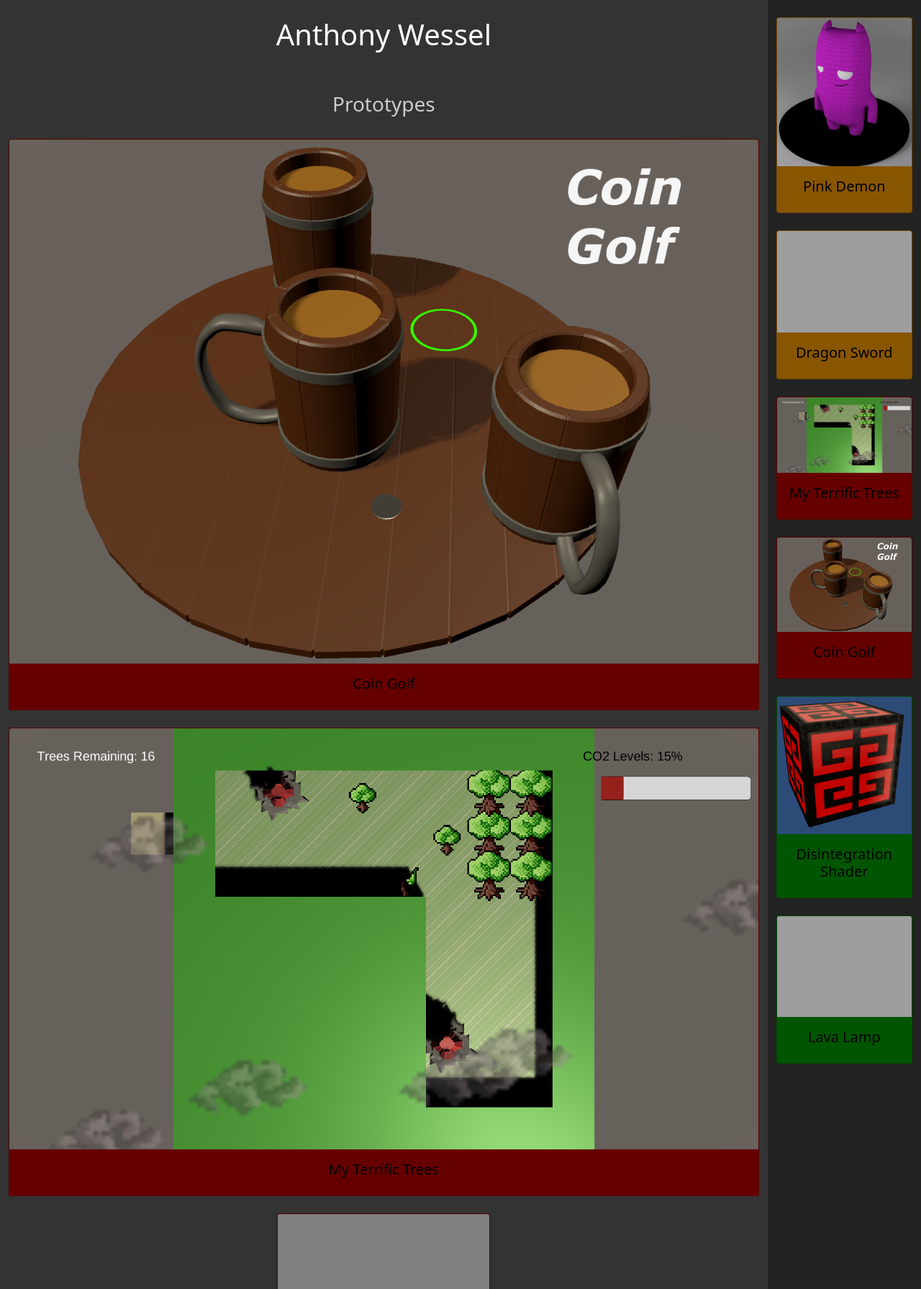
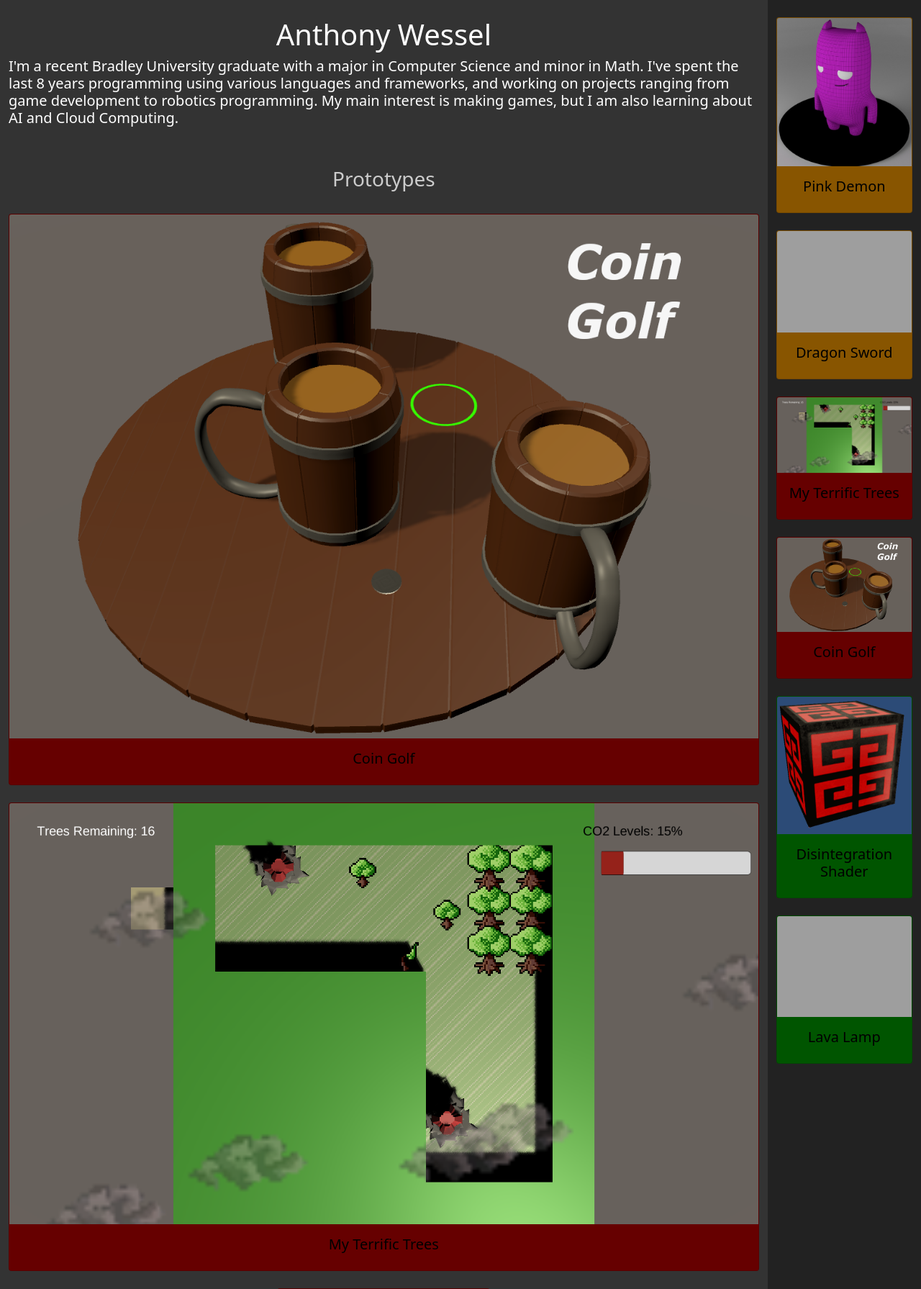
Before and after one commit to Anthony-Wessel/Portfolio, a PHP site: page / in a window 1280 px wide. Shown: the part 58-1849 px from the top of the page at 72% size. Run offline with PHP 8.4, Linux system fonts and the light colour scheme; grey boxes are pictures that could not be loaded.

Commit message:
added icon and about section on index

```diff
--- a/BasePages/indexBase.php
+++ b/BasePages/indexBase.php
@@ -1,6 +1,8 @@
 <div class="row">
   <h1 class="text-center" style="color:#FFFFFF">Anthony Wessel</h1>
 </div>
+
+<h5 style="color:#FFFFFF">I'm a recent Bradley University graduate with a major in Computer Science and minor in Math. I've spent the last 8 years programming using various languages and frameworks, and working on projects ranging from game development to robotics programming. My main interest is making games, but I am also learning about AI and Cloud Computing.</h5>
 
 <br>
 <br>
@@ -33,13 +35,13 @@
         <?php echo CreateSummaryCard("Content/VFX/Corruption.json") ?>
       </div>
       <div class="col-4">
-        <?php echo CreateSummaryCard("Content/VFX/Disintegrate.json") ?>
+        <?php echo CreateSummaryCard("Content/VFX/Wireframe.json") ?>
       </div>
       <div class="col-4">
         <?php echo CreateSummaryCard("Content/VFX/Desaturation.json") ?>
       </div>
       <div class="col-4">
-        <?php echo CreateSummaryCard("Content/VFX/Wireframe.json") ?>
+        <?php echo CreateSummaryCard("Content/VFX/Disintegrate.json") ?>
       </div>
       <div class="col-4">
         <?php echo CreateLinkCard("vfx.php", "vfx") ?>
--- a/master.php
+++ b/master.php
@@ -19,6 +19,7 @@ include("dynamicCard.php");
     <script src="Bootstrap/js/bootstrap.min.js"></script>
 
     <title>Anthony's Portfolio</title>
+    <link rel="icon" href="Images/Logo.png" type="image/x-icon">
 
   </head>
   <body style= "width: 100%">
```
Also changed, not shown: Images/Bercouli.png (deleted).
